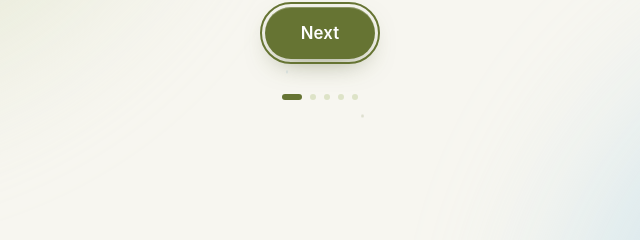
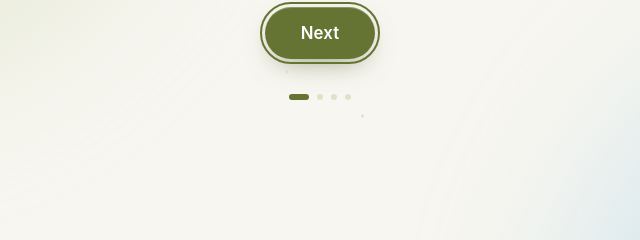
Before and after one commit to amaricanjelly/lamha-i-love-you, a plain HTML site: page index.html in a window 1280 px wide. Shown: the part 396-636 px from the top of the page, 320-960 px from the left. Drawn offline with nearby package versions, Linux system fonts and the light colour scheme.

Commit message:
Update index.html

```diff
--- a/index.html
+++ b/index.html
@@ -239,8 +239,7 @@ const reduceMotion = matchMedia("(prefers-reduced-motion:reduce)").matches;
 const INTRO_LINES = [
   "Hey, Senior...",
   "Ami jani, tumi amake ei bhabe chao na... hoyto bhalo-o basho na.",
-  "Tarpor-o kotha ta mone chepe rakhte parlam na.",
-  "Tai tomar jonno choto ekta kisu baniyechi.",
+  "Tobu tomar jonno choto ekta kisu baniyechi.",
   "Jodi 'na' bolo, kono problem nai. Ami bujhbo. ❤️"
 ];
 const NO_STEPS = {
```
